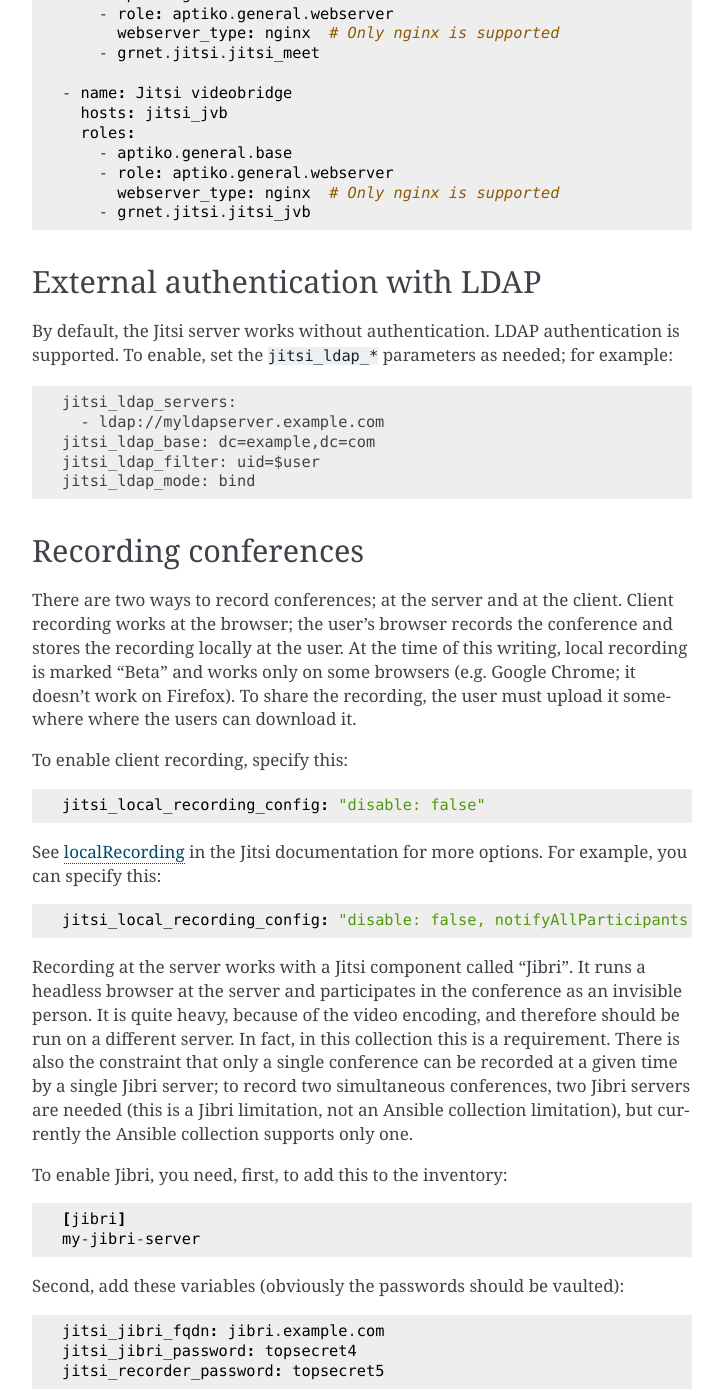
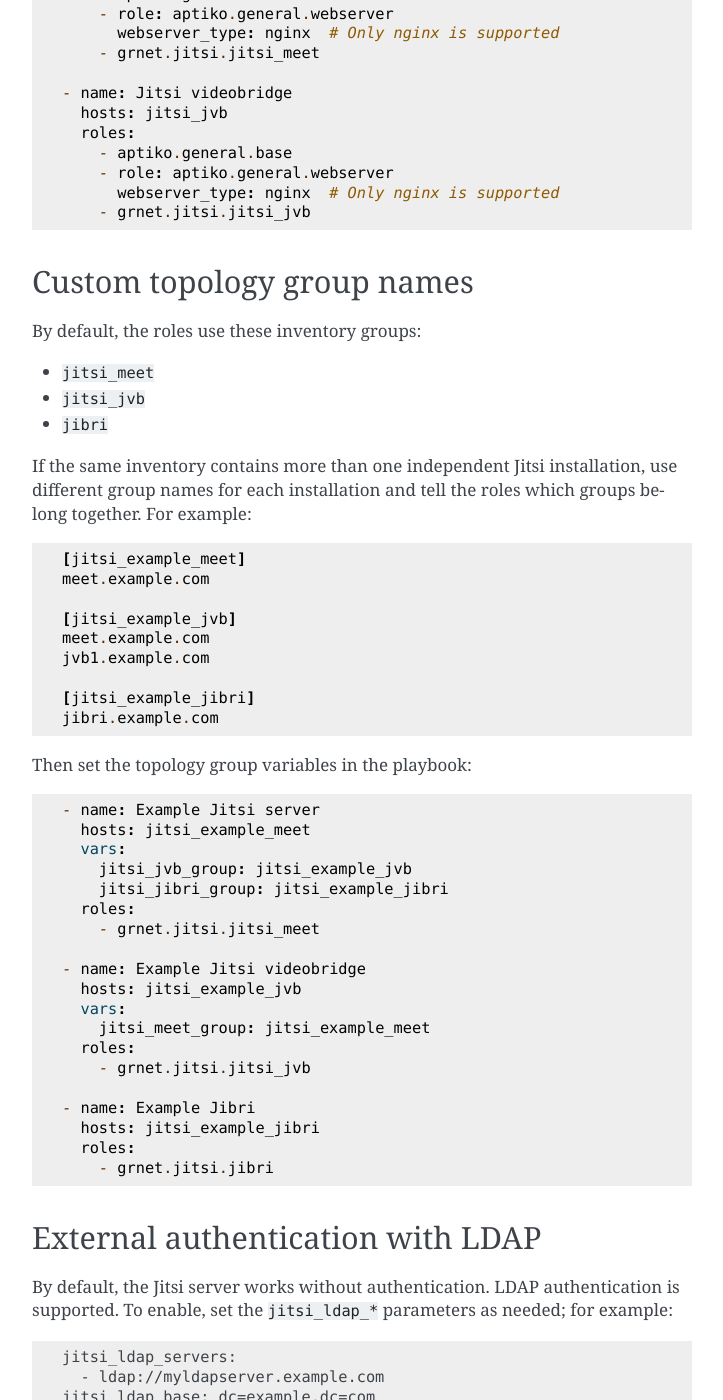
Before and after one commit to grnet/team-collaboration-toolkit, a Sphinx documentation site: the page built from docs/jitsi/guide.rst, in a window 1280 px wide and 1400 px high, scrolled down 1128 px. Shown: the whole window, without its empty margins (388-1111 px from the left). Built offline with Sphinx 7.4.7, drawn with Linux system fonts in a browser that asks for light colours; some of the changed text lies outside the part shown.

Commit message:
Make it possible to handle many jitsi installations in the same repository

```diff
--- a/docs/jitsi/guide.rst
+++ b/docs/jitsi/guide.rst
@@ -61,6 +61,51 @@ Use a playbook similar to this::
         - role: aptiko.general.webserver
           webserver_type: nginx  # Only nginx is supported
         - grnet.jitsi.jitsi_jvb
+
+Custom topology group names
+===========================
+
+By default, the roles use these inventory groups:
+
+- ``jitsi_meet``
+- ``jitsi_jvb``
+- ``jibri``
+
+If the same inventory contains more than one independent Jitsi
+installation, use different group names for each installation and tell
+the roles which groups belong together. For example::
+
+    [jitsi_example_meet]
+    meet.example.com
+
+    [jitsi_example_jvb]
+    meet.example.com
+    jvb1.example.com
+
+    [jitsi_example_jibri]
+    jibri.example.com
+
+Then set the topology group variables in the playbook::
+
+    - name: Example Jitsi server
+      hosts: jitsi_example_meet
+      vars:
+        jitsi_jvb_group: jitsi_example_jvb
+        jitsi_jibri_group: jitsi_example_jibri
+      roles:
+        - grnet.jitsi.jitsi_meet
+
+    - name: Example Jitsi videobridge
+      hosts: jitsi_example_jvb
+      vars:
+        jitsi_meet_group: jitsi_example_meet
+      roles:
+        - grnet.jitsi.jitsi_jvb
+
+    - name: Example Jibri
+      hosts: jitsi_example_jibri
+      roles:
+        - grnet.jitsi.jibri
 
 .. _ldap:
 
```
Also changed, not shown: docs/jitsi/reference.rst (+9 -0 lines), 9 other files.
